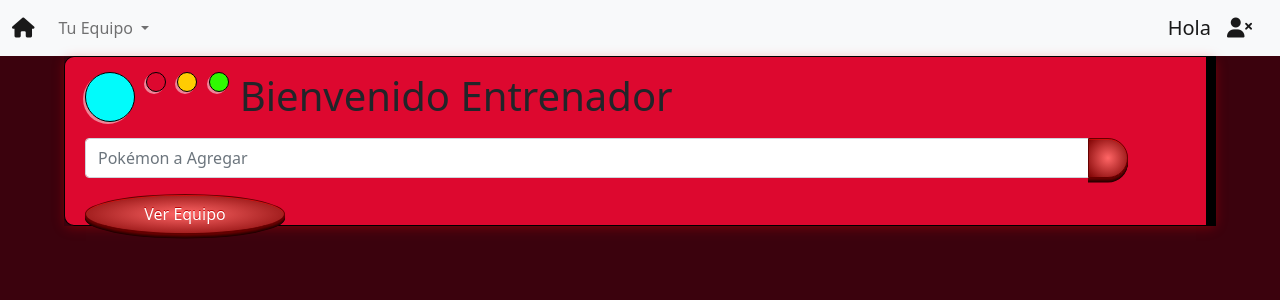
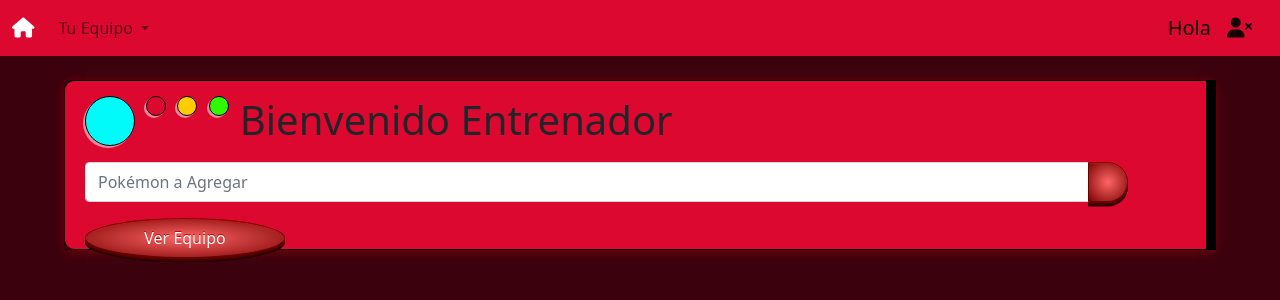
Before and after one commit to Juliancamilo97/Pokedex, a React (Create React App) app in the folder frontend/: page / in a window 1280 px wide. Shown: the top 300 px of the page. Built offline with nearby package versions, Linux system fonts and the light colour scheme; sample sign-in values are in the browser's storage.

Commit message:
commit presentado

```diff
--- a/frontend/src/App.css
+++ b/frontend/src/App.css
@@ -11,6 +11,10 @@
   opacity: 0.9;
   background-color: whitesmoke;
   justify-content: center;
+}
+
+.color-nav {
+  background-color: var(--red);
 }
 
 .imgPok {
--- a/frontend/src/App.js
+++ b/frontend/src/App.js
@@ -12,6 +12,7 @@
   return (
     <Router>
       <Menu/>
+      <div><br></br></div>
       <Route path='/login' exact component = {Login}/>
       <Route path='/' exact component = {Index}/>
       <Route path='/registerUser' exact component = {RegisterUser}/>
--- a/frontend/src/components/Menu.jsx
+++ b/frontend/src/components/Menu.jsx
@@ -25,19 +25,19 @@
 
     return (
         <div>
-            <Navbar bg="light" expand="lg">
+            <Navbar className="color-nav" expand="lg">
                 <Container fluid>
-                    <Navbar.Brand href="/"><i class="fas fa-home"></i></Navbar.Brand>
+                    <Navbar.Brand style={{color:'white'}} href="/"><i class="fas fa-home"></i></Navbar.Brand>
 
                     <Navbar.Toggle aria-controls="navbarScroll" />
                     <Navbar.Collapse id="navbarScroll">
                         <Nav
                             className="me-auto my-2 my-lg-0"
-                            style={{ maxHeight: '200px' }}
+                            style={{ maxHeight: '200px' , backgroundColor: 'var(--red)'}}
                             navbarScroll
                         >
                             {/* <Nav.Link href="#action2"> Buscador </Nav.Link> */}
-                            <NavDropdown title=" Tu Equipo " id="navbarScrollingDropdown" hidden={show}>
+                            <NavDropdown style={{color:'white'}} title=" Tu Equipo " id="navbarScrollingDropdown" hidden={show}>
                                 <NavDropdown.Item href="/verEquipos">Ver Equipos</NavDropdown.Item>
                                 <NavDropdown.Item href="/guardarEquipo">Guardar Equipo</NavDropdown.Item>
                                 <NavDropdown.Divider />
@@ -47,7 +47,7 @@
 
                     </Navbar.Collapse>
 
-                <Navbar.Brand><a hidden={optionRegister} href="/registerUser"><i class="fas fa-dragon"></i><i class="fas fa-user"></i> Hola Entrenador</a></Navbar.Brand>
+                <Navbar.Brand><a style={{color:'white'}} hidden={optionRegister} href="/registerUser"><i class="fas fa-dragon"></i><i class="fas fa-user"></i> Hola Entrenador</a></Navbar.Brand>
                 <Navbar.Brand hidden={show}>Hola {sessionStorage.getItem('name')} </Navbar.Brand>
                 <Navbar.Brand hidden={show} href="" onClick={() => out()} >  <i class="fas fa-user-times"></i></Navbar.Brand>
                 </Container>
--- a/frontend/src/components/RegisterUser.jsx
+++ b/frontend/src/components/RegisterUser.jsx
@@ -41,6 +41,16 @@
                 showConfirmButton:false,
                 timer:1500
             })
+
+            const token = answer.data.token
+            const name = answer.data.name
+            const id = answer.data.id
+
+            sessionStorage.setItem('token', token)
+            sessionStorage.setItem('name', name)
+            sessionStorage.setItem('id', id)
+
+
             setTimeout(()=>{
                 window.location.href='/'
             },1600)
--- a/frontend/src/components/VerEquipos.jsx
+++ b/frontend/src/components/VerEquipos.jsx
@@ -45,6 +45,17 @@
         }
     }
 
+    const clear  = async(e) => {
+        e.preventDefault();
+        const token = sessionStorage.getItem('token')
+        const id = getPokemon(res.data.idPok)
+
+        const res = await Axios.get('./pokemon/delete/'+id, {
+            headers:{'authorization':token}
+        })
+
+    }
+
     return (
 
         <div>
@@ -52,13 +63,13 @@
                 <form onSubmit = { ViewTeam }>
                     <button className="pokemon-btn" style={{width:200, align:'center'}} type="submit">Ver Equipo</button>
                 </form>
-
             </div>
 
             <Row xs={2} md={3} className="g-4">
                 {pokemonArray.map((data) => (
                         <Col>
                             <Card>
+                                <a onClick={() => clear()}><i class="fas fa-eraser" ></i></a>
                                 <img  variant="top" src={data.sprites["front_default"]} />
                                 <Card.Body>
                                     <Card.Title className="pokemon-name">{data.name}</Card.Title>
```
